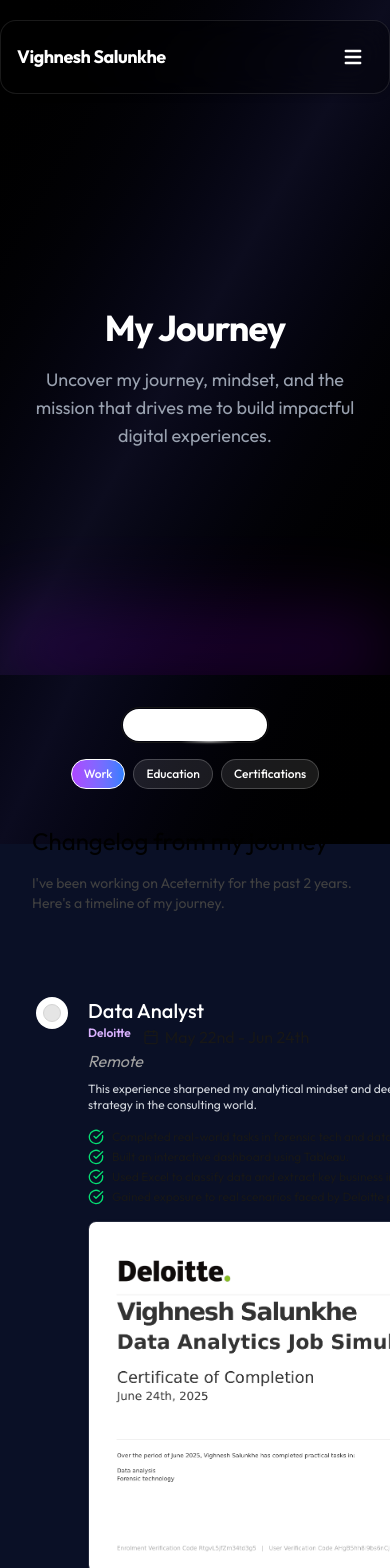
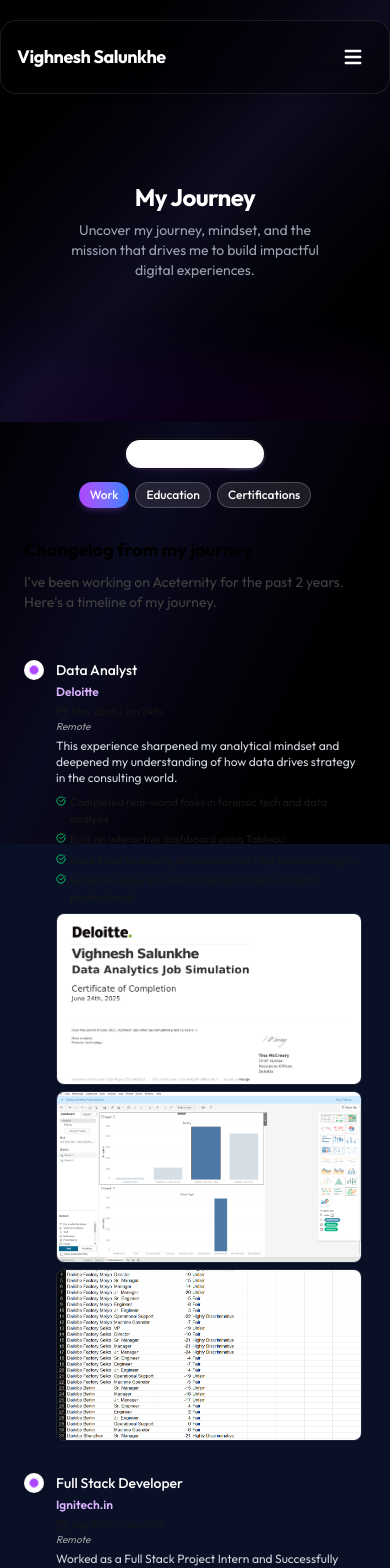
Before and after one commit to VighneshDevHub/Portfolio, a Next.js app: page /experience in a window 390 px wide. Shown: the top 1568 px of the page. Built offline with nearby package versions, Linux system fonts and the light colour scheme.

Commit message:
add: responsiveness to all sections ans components

```diff
--- a/app/about/AboutMe.tsx
+++ b/app/about/AboutMe.tsx
@@ -1,44 +1,80 @@
 import React from 'react'
 import Image from 'next/image'
 import { HoverBorderGradient } from '@/components/ui/HoverBorderGradient'
+import Link from 'next/link'
+import { SiX, SiLinkedin, SiGithub, SiMailboxdotorg } from "react-icons/si";
+import { FaHeart, FaRegEnvelope } from "react-icons/fa";
+import { FlipWords } from '@/components/ui/FlipWords';
+import { AuroraText } from '@/components/magicui/aurora-text';
 
 const AboutMe: React.FC = () => {
+  const words = ["Full Stack Developer", "AI/ML Enthusiast", "Mobile App Developer", "UI/UX Designer", "Freelancer"];
+
   return (
     <section id="about" className="w-full max-w-7xl mx-auto px-8 py-20">
       {/* Main Content */}
-      <div className="max-w-6xl mx-auto flex flex-col md:flex-row  justify-center items-center gap-20 px-4">
+      <div className="max-w-7xl mx-auto flex flex-col md:flex-row  justify-center items-center gap-20 px-">
 
 
 
 
         {/* Bio Text */}
-        <div className="w-full md:w-6/8 space-y-6">
-
-          <div className=" flex justify-center text-center">
+        <div className="w-full md:w-6/8 space-y-6 ">
+          <div className=" flex  text-center">
             <HoverBorderGradient
               containerClassName="rounded-full"
               as="button"
               className="dark:bg-black bg-white text-black dark:text-white flex items-center space-x-2"
             >
-              <span className="text-white text-sm font-semibold">About Me</span>
+              <span className="text-white text-sm font-semibold tracking-wide ">More About Me</span>
             </HoverBorderGradient>
           </div>
 
-          <p className="text-gray-300 text-base leading-relaxed">
-            I'm Vighnesh Salunkhe, a proactive full-stack developer passionate about creating dynamic web experiences. From frontend to backend, I thrive on solving complex problems with clean, efficient code. My expertise spans React, Next.js, and Node.js, and I'm always eager to learn more.
+          <div className=" flex ">
+            <div className="text-2xl lg:text-3xl sm:text-2xl font-bold text-neutral-600 dark:text-neutral-400 tracking-normal">
+                    Hey, I'm <AuroraText className='font-bold'>Vighnesh Salunkhe!</AuroraText> <br />
+              <span className=' mr-2'>Professional </span><FlipWords words={words} className=' text-gray-500' /> <br />
+            </div>
+          </div>
 
-            When I'm not immersed in work, I'm exploring new ideas and staying curious. Life's about balance, and I love embracing every part of it.
+          <p className="text-gray-400 text-[0.5rem] sm:text-lg leading-relaxed max-w-5xl mx-auto ">
+            I’m a Full Stack Developer with a strong passion for building intelligent and scalable web experiences.
+            I’ve currently completed my Diploma in Computer Science Engineering and specialize in developing full-stack applications using modern technologies like React, Next.js, and Node.js.
+            <br /> <br /> I’m deeply interested in the integration of AI into web systems — particularly in working with Generative AI, Large Language Models (LLM), AI agents, and Machine Learning to solve real-world problems.
+            I constantly push myself to stay updated with emerging tools and technologies that enhance user experience and system performance.
 
-            I believe in waking up each day eager to make a difference!
+            <br /><br />
+            Currently, I’m seeking internship and placement opportunities where I can contribute, learn, and collaborate on impactful digital products.
+            <br /><br />
+            Let’s connect and create something valuable together!
+          </p>
+
+          {/* Connect */}
+          <div>
+            <div className="flex space-x-5 text-xl text-white/70">
+              <Link href="https://github.com/VighneshDevHub" target="_blank">
+                <SiGithub />
+              </Link>
+              <Link href="https://linkedin.com/in/vighneshsalunkhe" target="_blank">
+                <SiLinkedin />
+              </Link>
+              <Link href="https://linkedin.com/in/vighneshsalunkhe" target="_blank">
+                <SiX />
+              </Link>
+
+              <Link href="mailto:vighneshsalunkhe949@gmail.com"><FaRegEnvelope />
+              </Link>
 
 
-          </p>
+            </div>
+          </div>
+
         </div>
         {/* Image Section */}
         <div className="relative w-full md:w-1/2">
           <div className="rounded-2xl overflow-hidden shadow-lg ring-1 ring-white/10 bg-white/5 backdrop-blur-lg">
             <Image
-              src="/Batman.png" // replace with your image
+              src="/Images/Batman.png" // replace with your image
               alt="Vighnesh Portrait"
               width={500}
               height={500}
--- a/app/experience/ExperienceSection.tsx
+++ b/app/experience/ExperienceSection.tsx
@@ -13,25 +13,25 @@
   const filteredData: ExperienceItem[] = experienceData.filter(item => item.category === selectedCategory);
 
   return (
-    <div className="relative w-full overflow-clip px-4 md:px-0">
+    <div className="relative w-full overflow-clip px-3 sm:px-4 md:px-0">
 
-      <div className="flex justify-center text-center mt-8 md:mt-10">
+      <div className="flex justify-center text-center mt-4 sm:mt-6 md:mt-8">
         <HoverBorderGradient
           containerClassName="rounded-full"
           as="button"
-          className="dark:bg-black bg-white text-black dark:text-white flex items-center space-x-2 md:space-x-5 p-2"
+          className="dark:bg-black bg-white text-black dark:text-white flex items-center space-x-1 sm:space-x-2 md:space-x-5 p-1.5 sm:p-2 shadow-md shadow-purple-500/10 hover:shadow-lg hover:shadow-purple-500/20 transition-all duration-300"
         >
-          <span className="text-white text-xs md:text-sm font-semibold">Select Journey Timeline</span>
+          <span className="text-white text-xs sm:text-sm md:text-base font-medium">Select Journey Timeline</span>
         </HoverBorderGradient>
       </div>
-      <div className="flex flex-wrap gap-2 md:gap-4 justify-center my-4 md:my-5">
+      <div className="flex flex-wrap gap-1.5 sm:gap-2 md:gap-4 justify-center my-3 sm:my-4 md:my-5">
         {categories.map((cat) => (
           <button
             key={cat}
             onClick={() => setSelectedCategory(cat)}
-            className={`px-3 md:px-4 py-1.5 md:py-2 rounded-full text-xs md:text-sm font-medium transition-all border ${selectedCategory === cat
-              ? "bg-gradient-to-r from-purple-500 to-blue-500 text-white"
-              : "bg-white/10 text-white border-white/20"
+            className={`px-2.5 sm:px-3.5 md:px-5 py-1 sm:py-1.5 md:py-2 rounded-full text-xs sm:text-sm md:text-base font-medium transition-all duration-300 border ${selectedCategory === cat
+              ? "bg-gradient-to-r from-purple-500 to-blue-500 text-white border-transparent shadow-md shadow-purple-500/20"
+              : "bg-white/10 text-white border-white/20 hover:bg-white/20 hover:shadow-md hover:shadow-purple-500/10"
               }`}
           >
             {cat}
--- a/app/experience/Hero.tsx
+++ b/app/experience/Hero.tsx
@@ -2,20 +2,21 @@
 
 const Hero: React.FC = () => {
     return (
-        <section className="relative flex flex-col items-center justify-center text-center min-h-[80vh] px-4 bg-black text-white overflow-hidden">
+        <section className="relative flex flex-col items-center justify-center text-center min-h-[50vh] sm:min-h-[60vh] md:min-h-[70vh] px-4 sm:px-6 md:px-8 bg-black text-white overflow-hidden">
             <div className="absolute inset-0 bg-gradient-to-br from-black via-[#0c0c1e] to-black z-0">
             </div>
 
-            <div className="absolute bottom-0 w-full h-40 bg-gradient-to-t from-purple-700 via-transparent to-transparent opacity-40 blur-2xl z-0" />
+            <div className="absolute bottom-0 w-full h-20 sm:h-28 md:h-36 bg-gradient-to-t from-purple-700 via-transparent to-transparent opacity-40 blur-2xl z-0" />
 
-            <div className="relative z-10 max-w-4xl mx-auto pt-20">
+            <div className="relative z-10 max-w-4xl mx-auto pt-10 sm:pt-14 md:pt-20">
 
-                <h1 className="text-4xl md:text-6xl font-bold tracking-tight mb-4 leading-tight">
+                <h1 className="text-2xl sm:text-4xl md:text-6xl font-bold tracking-tight mb-2 sm:mb-3 md:mb-4 leading-tight">
                     My Journey
                 </h1>
 
-                <p className="text-lg md:text-xl text-gray-400 max-w-2xl text-center mt-4">
-                    Uncover my journey, mindset, and the mission that drives me to build impactful digital experiences.                </p>
+                <p className="text-sm sm:text-base md:text-xl text-gray-400 max-w-[280px] sm:max-w-xl md:max-w-2xl text-center mt-2 sm:mt-3 md:mt-4 mx-auto">
+                    Uncover my journey, mindset, and the mission that drives me to build impactful digital experiences.
+                </p>
 
             </div>
         </section>
--- a/app/projects/ProjectsSection.tsx
+++ b/app/projects/ProjectsSection.tsx
@@ -170,6 +170,7 @@
         </HoverBorderGradient>
       </div>
 
+
       {/* Project Content */}
       <div className="flex flex-col flex-grow p-5 sm:p-6">
         <h3 className="text-xl sm:text-2xl font-bold mb-2 text-white group-hover:text-purple-300 transition-colors duration-300">{project.title}</h3>
--- a/components/CTA.tsx
+++ b/components/CTA.tsx
@@ -20,10 +20,10 @@
                         </button>
                     </div>
 
-                    <p className="text-neutral-600 w-full font-semibold text-center text-xs sm:text-sm md:text-xl lg:text-2xl text-shadow-amber-700 dark:text-neutral-200 mt-3 md:mt-4">
+                    <p className="text-neutral-600 w-full font-semibold text-center text-x sm:text-sm md:text-xl lg:text-2xl text-shadow-amber-700 dark:text-neutral-200 mt-3 md:mt-4">
                         I'm available for full-time roles & freelance projects.
                     </p>
-                    <p className="text-neutral-600  dark:text-neutral-200  font-normal opacity-70 text- sm:text-sm md:text-base lg:text-lg text-center mt-3 md:mt-4">
+                    <p className="text-neutral-600  dark:text-neutral-200  font-normal opacity-70 text-[0.9rem] sm:text-sm md:text-base lg:text-lg text-center mt-3 md:mt-4">
                         I'm always open to discussing new opportunities, creative ideas, or collaborative projects.
                         <span className="hidden sm:inline"></span> Let's connect, collaborate, or create something impactful.
                     </p>
--- a/components/magicui/aurora-text.tsx
+++ b/components/magicui/aurora-text.tsx
@@ -13,7 +13,7 @@
   ({
     children,
     className = "",
-colors = ["#FF0080", "#7928CA", "#0070F3", "#38bdf8"],
+colors = ["#42e6f5", "#7928CA", "#0070F3", "#38bdf8"],
     speed = 2,
   }: AuroraTextProps) => {
     const gradientStyle = {
--- a/components/ui/Timeline.tsx
+++ b/components/ui/Timeline.tsx
@@ -41,65 +41,76 @@
 
   return (
     <div
-      className="w-full bg-whitefont-sans px-4 md:px-10 flex flex-col"
+      className="w-full bg-whitefont-sans px-3 sm:px-5 md:px-10 flex flex-col"
       ref={containerRef}>
-      <div className="max-w-9xl py-5 md:px-8 lg:px-10">
-        <h2 className="text-2xl md:text-4xl mb-4 text-black dark:text-white max-w-5xl">
+      <div className="max-w-9xl py-4 sm:py-6 md:px-8 lg:px-10">
+        <h2 className="text-lg sm:text-2xl md:text-4xl mb-2 sm:mb-4 text-black dark:text-white max-w-5xl font-bold">
           Changelog from my journey
         </h2>
         <p
-          className="text-neutral-700 dark:text-neutral-300 text-sm md:text-base max-w-sm">
+          className="text-neutral-700 dark:text-neutral-300 text-sm sm:text-base md:text-lg max-w-sm md:max-w-md">
           I&apos;ve been working on Aceternity for the past 2 years. Here&apos;s
           a timeline of my journey.
         </p>
       </div>
-      <div ref={ref} className="relative max-w-8xl mx-auto pb-20">
+      <div ref={ref} className="relative max-w-8xl mx-auto pb-10 sm:pb-20">
         {data.map((item: TimelineItem) => (
 
-          <div key={item.id} className="flex justify-start pt-16 md:pt-40 gap-2 md:gap-30" >
+          <div key={item.id} className="flex justify-start pt-8 sm:pt-12 md:pt-20 lg:pt-40 gap-1 sm:gap-2 md:gap-30" >
 
             <div
-              className="sticky flex flex-col md:flex-row z-40 items-center top-20 md:top-40 self-start max-w-xs lg:max-w-sm md:w-full">
+              className="sticky flex flex-col md:flex-row z-40 items-center top-14 sm:top-16 md:top-20 lg:top-40 self-start max-w-xs lg:max-w-sm md:w-full">
               <div
-                className="h-8 md:h-10 absolute left-1 md:left-3 w-8 md:w-10 rounded-full bg-white dark:bg-black flex items-center justify-center z-10">
+                className="h-5 sm:h-7 md:h-9 absolute left-0 sm:left-1 md:left-3 w-5 sm:w-7 md:w-9 rounded-full bg-white dark:bg-black flex items-center justify-center z-10 shadow-md">
                 <div
-                  className="h-3 w-3 md:h-4 md:w-4 rounded-full bg-neutral-200 dark:bg-neutral-800 border border-neutral-300 dark:border-neutral-700 p-2" />
+                  className="h-2 w-2 sm:h-3 sm:w-3 md:h-4 md:w-4 rounded-full bg-purple-500 dark:bg-purple-400 border border-purple-300 dark:border-purple-700 p-1 sm:p-1.5" />
               </div>
               <h3
-                className="hidden md:block text-xl md:pl-20 md:text-3xl font-bold text-neutral-500 dark:text-neutral-500">
+                className="hidden md:block text-base lg:text-xl md:pl-16 lg:pl-20 md:text-2xl lg:text-3xl font-bold text-neutral-400 dark:text-neutral-400">
                 {item.date}
               </h3>
             </div>
 
-            <div className="relative pl-12 md:pl-20 pr-2 md:pr-4 w-full">
+            <div className="relative pl-7 sm:pl-10 md:pl-16 lg:pl-20 pr-1 sm:pr-2 md:pr-4 w-full">
 
 
-              <h3 className="text-xl md:text-2xl font-medium text-white">
+              <h3 className="text-sm sm:text-lg md:text-xl lg:text-2xl font-medium text-white">
                 {item.role}
               </h3>
-              <p className="flex" > <span className=" text-xs md:text-lg font-semibold text-purple-300 mb-1 ">{item.company}</span> <span className="flex ml-3 gap-1.5"> <Calendar className="w-4 h-4 mt-1"/> {item.date}</span></p>
+              <p className="flex flex-col sm:flex-row sm:items-center mt-1" >
+                <span className="text-xs sm:text-sm md:text-base lg:text-lg font-semibold text-purple-300 mb-1">{item.company}</span>
+                <span className="flex sm:ml-3 gap-1 sm:gap-1.5 text-[10px] sm:text-xs md:text-sm items-center">
+                  <Calendar className="w-3 h-3 sm:w-3.5 sm:h-3.5 md:w-4 md:h-4"/>
+                  {item.date}
+                </span>
+              </p>
               {item.location && (
-                <p className="text-[1rem] text-neutral-400 mb-2 italic">{item.location}</p>
+                <p className="text-[10px] sm:text-xs md:text-sm lg:text-base text-neutral-400 mb-1 sm:mb-2 italic">{item.location}</p>
               )}
 
-              <p className="text-xs md:text-base text-gray-300 mb-4 w-xl">{item.summary}</p>
+              <p className="text-xs sm:text-sm md:text-base text-gray-300 mb-2 sm:mb-3 md:mb-4 w-full sm:w-xl max-w-3xl">{item.summary}</p>
 
               {item.achievements?.length ? (
-                <ul className=" list-inside text-xs md:text-base  space-y-1 mb-4">
+                <ul className="list-inside text-[11px] sm:text-xs md:text-sm lg:text-base space-y-1 sm:space-y-1.5 mb-2 sm:mb-3 md:mb-4 max-w-3xl">
                   {item.achievements.map((point, idx) => (
-                     <li key={idx} className="break-words"><span className="flex gap-2"><CheckCircle className="h-4 w-4 text-green-400"/>{point}</span></li>
+                     <li key={idx} className="break-words"><span className="flex gap-1 sm:gap-1.5 md:gap-2 items-start">
+                       <CheckCircle className="h-2.5 w-2.5 sm:h-3 sm:w-3 md:h-4 md:w-4 text-green-400 mt-0.5 flex-shrink-0"/>
+                       <span>{point}</span>
+                     </span></li>
                   ))}
                 </ul>
               ): null}
               {item.images && item.images.length > 0 && (
-                <div className="mt-4 grid grid-cols-1 sm:grid-cols-2 md:grid-cols-3 gap-2 md:gap-3">
+                <div className="mt-2 sm:mt-4 grid grid-cols-1 sm:grid-cols-2 md:grid-cols-3 gap-1.5 sm:gap-2 md:gap-3">
                   {item.images.map((img, index) => (
-                    <img
-                      key={index}
-                      src={img}
-                      alt={`Image ${index + 1} for ${item.role}`}
-                      className="w-full h-auto rounded-lg border border-white/10 object-cover shadow hover:scale-105 transition duration-300"
-                    />
+                    <div key={index} className="relative aspect-video sm:aspect-square overflow-hidden rounded-lg border border-white/10 shadow hover:shadow-md transition duration-300">
+                      <img
+                        src={img}
+                        alt={`Image ${index + 1} for ${item.role}`}
+                        className="w-full h-full object-cover hover:scale-105 transition duration-300"
+                        loading="lazy"
+                      />
+                    </div>
                   ))}
                 </div>
               )}
@@ -113,13 +124,13 @@
           style={{
             height: height + "px",
           }}
-          className="absolute left-[18px] md:left-[28px] top-0 overflow-hidden w-[2px] bg-[linear-gradient(to_bottom,var(--tw-gradient-stops))] from-transparent from-[0%] via-neutral-200 dark:via-neutral-700 to-transparent to-[99%] [mask-image:linear-gradient(to_bottom,transparent_0%,black_10%,black_90%,transparent_100%)] ">
+          className="absolute left-[10px] sm:left-[14px] md:left-[18px] lg:left-[28px] top-0 overflow-hidden w-[1px] sm:w-[1.5px] md:w-[2px] bg-[linear-gradient(to_bottom,var(--tw-gradient-stops))] from-transparent from-[0%] via-neutral-200 dark:via-neutral-700 to-transparent to-[99%] [mask-image:linear-gradient(to_bottom,transparent_0%,black_10%,black_90%,transparent_100%)] ">
           <motion.div
             style={{
               height: heightTransform,
               opacity: opacityTransform,
             }}
-            className="absolute inset-x-0 top-0 w-[2px] bg-gradient-to-t from-purple-500 via-blue-500 to-transparent from-[0%] via-[10%] rounded-full" />
+            className="absolute inset-x-0 top-0 w-[1px] sm:w-[1.5px] md:w-[2px] bg-gradient-to-t from-purple-500 via-blue-500 to-transparent from-[0%] via-[10%] rounded-full shadow-sm shadow-purple-500/20" />
         </div>
       </div>
     </div>
```
Also changed, not shown: components/Hero.tsx (+21 -17 lines), components/ui/StickyScroll.tsx (+155 -36 lines).
